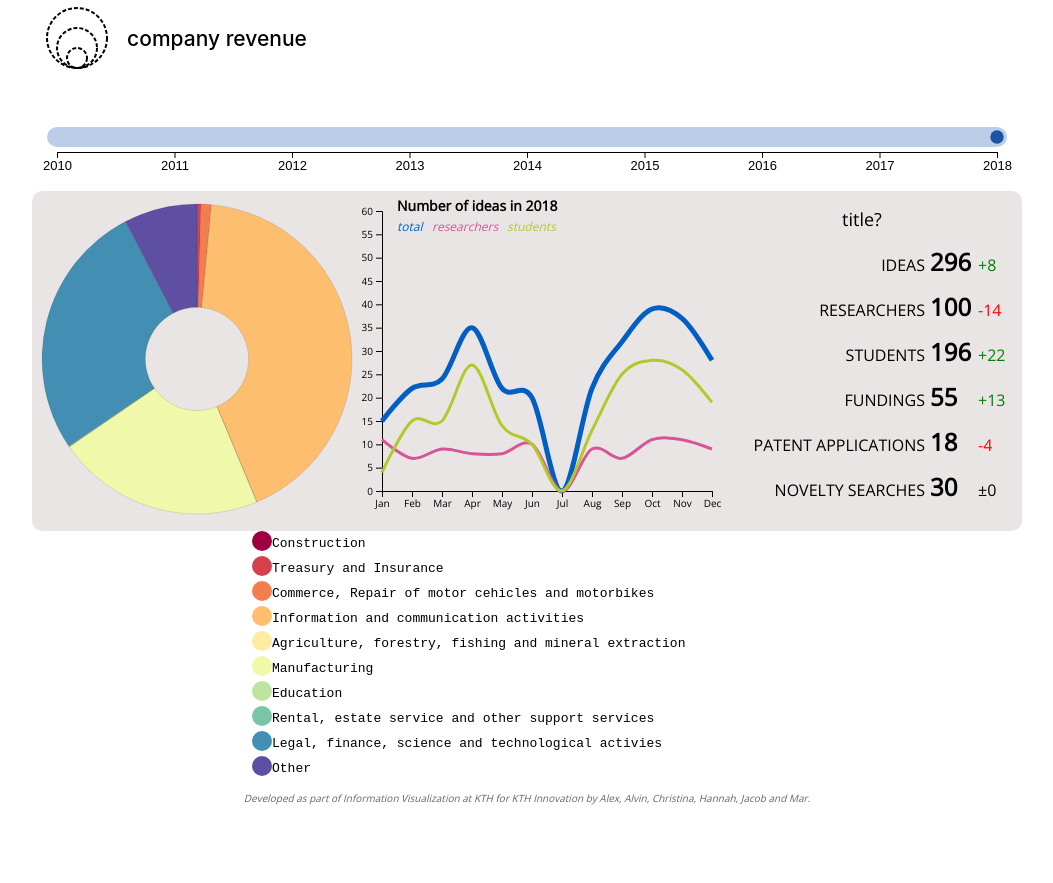
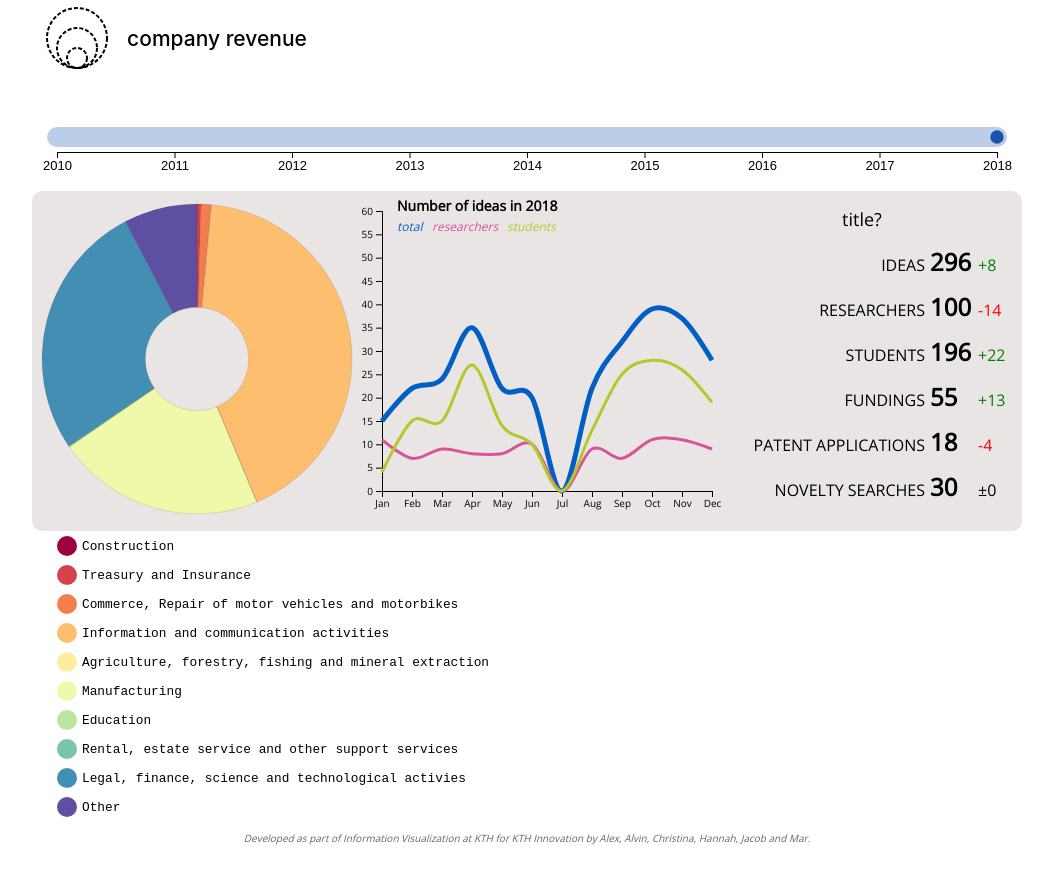
Before and after one commit to marbali8/InnoVis, a React app: page / in a window 1280 px wide. Shown: the part 744-1627 px from the top of the page, without its empty margins (113-1166 px from the left). Built offline with nearby package versions, Linux system fonts and the light colour scheme; animation ran at ten frames a second.

Commit message:
Fixed font and text alignment

```diff
--- a/src/components/Legend/CompanyColorLegend.js
+++ b/src/components/Legend/CompanyColorLegend.js
@@ -19,7 +19,7 @@ const CompanyLabels = (data = [], year = 2010) => {
 
         return <div className={classes.categoryRow}>
             {circle}
-            <div className={classes.label}>
+            <div className={classes.companyLabel}>
                 <div><pre>{JSON.stringify(category.labelEn,null,2).slice(1, -1)}</pre></div>
             </div>
         </div>
--- a/src/components/Legend/CompanyColorLegend.module.scss
+++ b/src/components/Legend/CompanyColorLegend.module.scss
@@ -1,5 +1,3 @@
-@import '../../globalStyle.module.scss';
-
 .container{
 
     display:flex;
@@ -8,13 +6,14 @@
     .categoryRow{
 
         height:25px;
-        width:550px;
+        width:900px;
         // use margin to make space between the rows
-        //margin-top:1px;
-        //margin-left:1px;
-        //margin-right:50px;
-        //margin-bottom:25px;
-        line-height: 0px;
+        margin-top:2px;
+        margin-left:20px;
+        margin-right:60px;
+        margin-bottom:2px;
+
+        align-items: center;
 
         display:flex;
         flex-direction:row;
@@ -23,13 +22,17 @@
         justify-content: flex-start;
 
         .companyLabel{
+            @import '../../globalStyle.module.scss';
 
              // import kth font from globalStyles and use it to set font and font size here as well
 
              font-family: $font;
-             font-size: 2em;;
-             display: 'inline-block';
-             vertical-align: middle;
+             font-size: 1vw;
+             display: inline-block;
+             text-align: center;
+             margin-left:5px;
+             margin-top:1px;
+             //margin-bottom:30px;
 
         }
     }
--- a/src/data/category_label_mapping.json
+++ b/src/data/category_label_mapping.json
@@ -12,7 +12,7 @@
   {
     "id": 2,
     "label": "Handel; reparation av motorfordon och motorcyklar",
-    "labelEn": "Commerce, Repair of motor cehicles and motorbikes"
+    "labelEn": "Commerce, Repair of motor vehicles and motorbikes"
   },
   {
     "id": 3,
```
